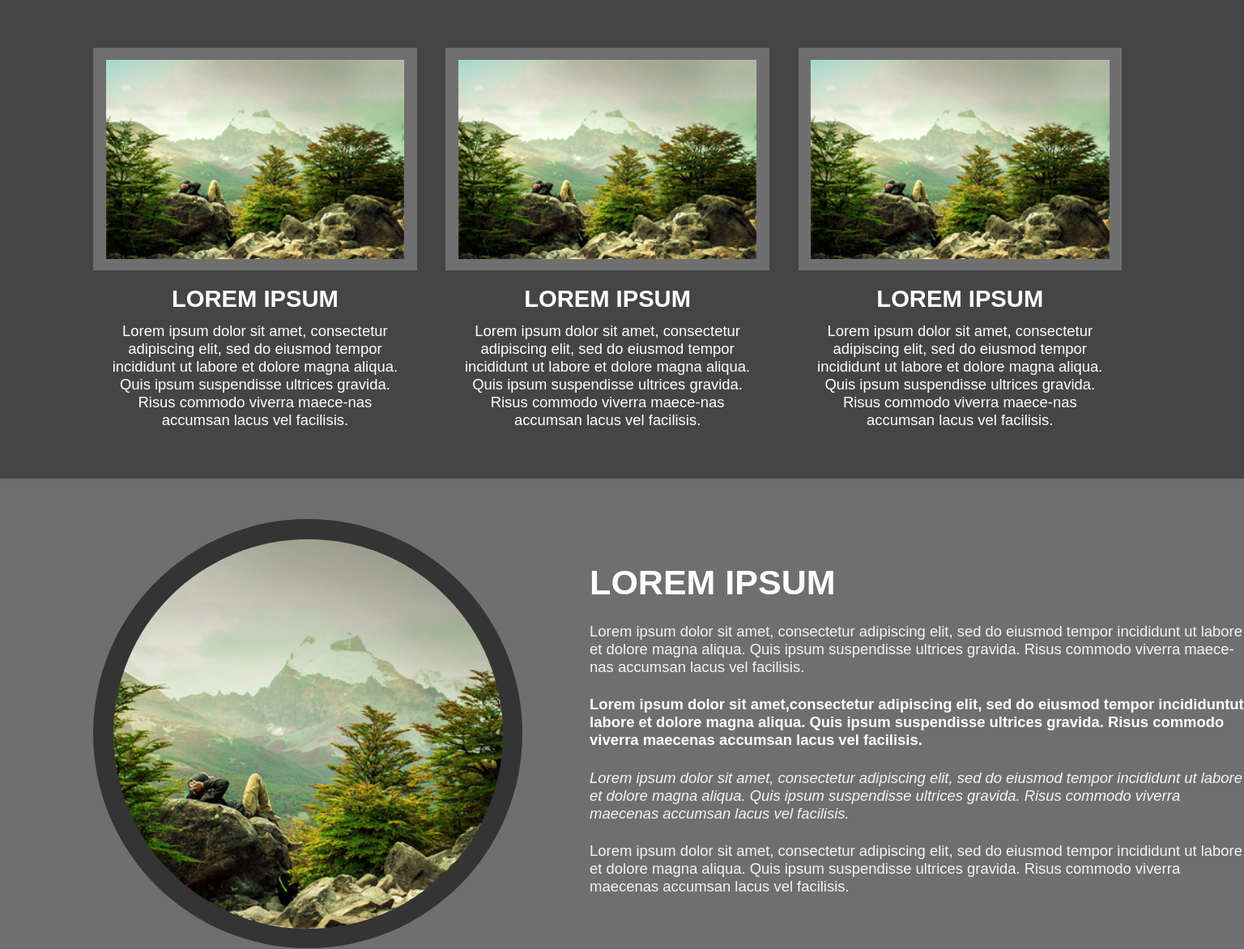
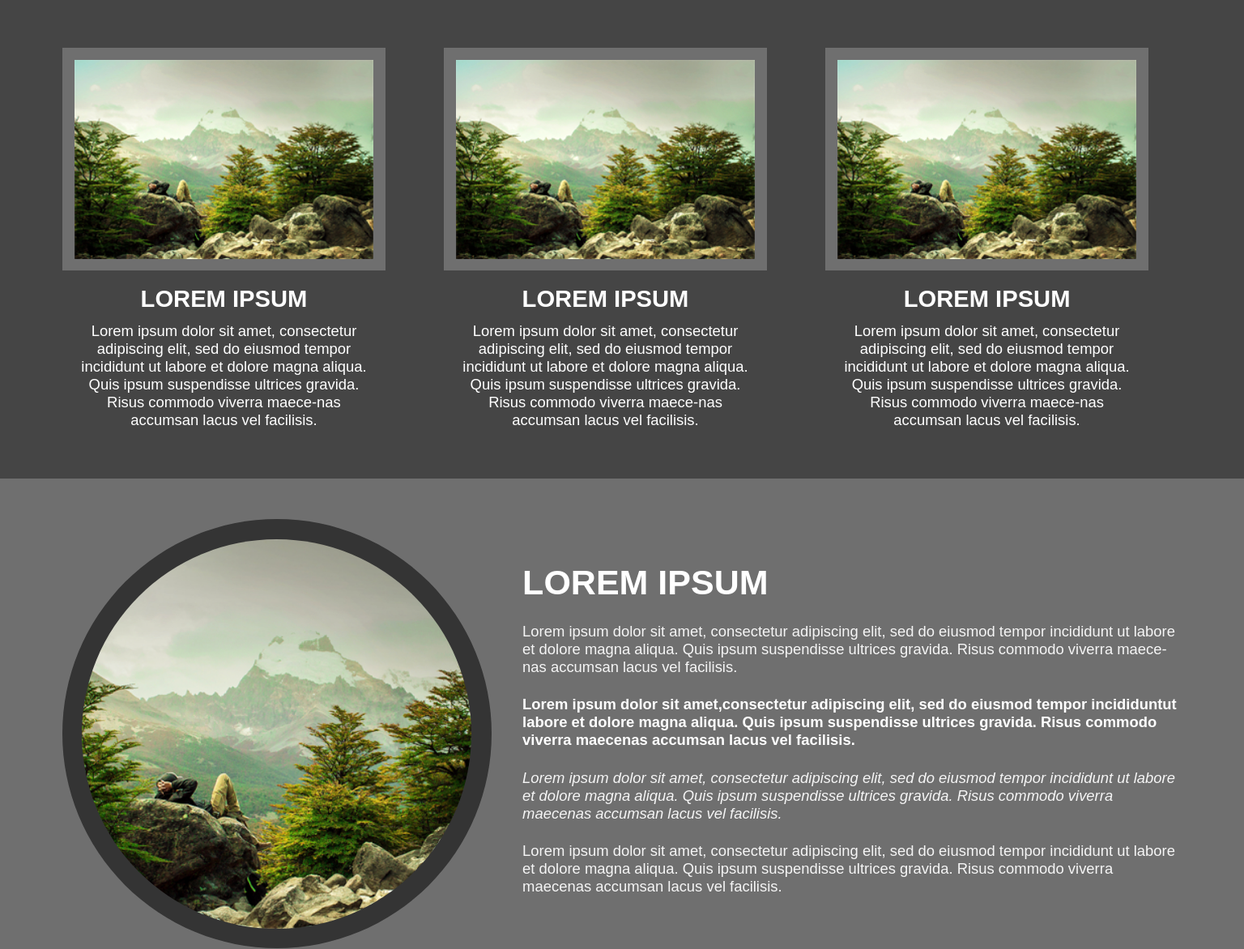
Before and after one commit to Tavim2020/ProvaTecnicaFrontEndJunior, a plain HTML site: page index.html in a window 1536 px wide. Shown: the part 1128-2300 px from the top of the page at 81% size. Drawn offline with Linux system fonts and the light colour scheme.

Commit message:
atualizando desktop

```diff
--- a/assets/style/responsive.css
+++ b/assets/style/responsive.css
@@ -332,8 +332,9 @@
 
     .inner-container{
         margin: 0 auto;
-        width: 85%;
+        width: 90%;
         padding-top: 4vw;
+        gap: 2vw;
     }
 
     .tree-square{
@@ -372,17 +373,18 @@
 
     .inner-container-text-img{
         margin: 0 auto;
-        width: 85%;
+        width: 90%;
     }
 
     .half{
         width: 50%;
+        margin-right: 0;
     }
 
     .half-img{
         width: 34.5vw;
         height: 34.5vw;
-        border-radius: 50%;
+        border-radius: 100%;
     }
 
     .half-img .img{
```
